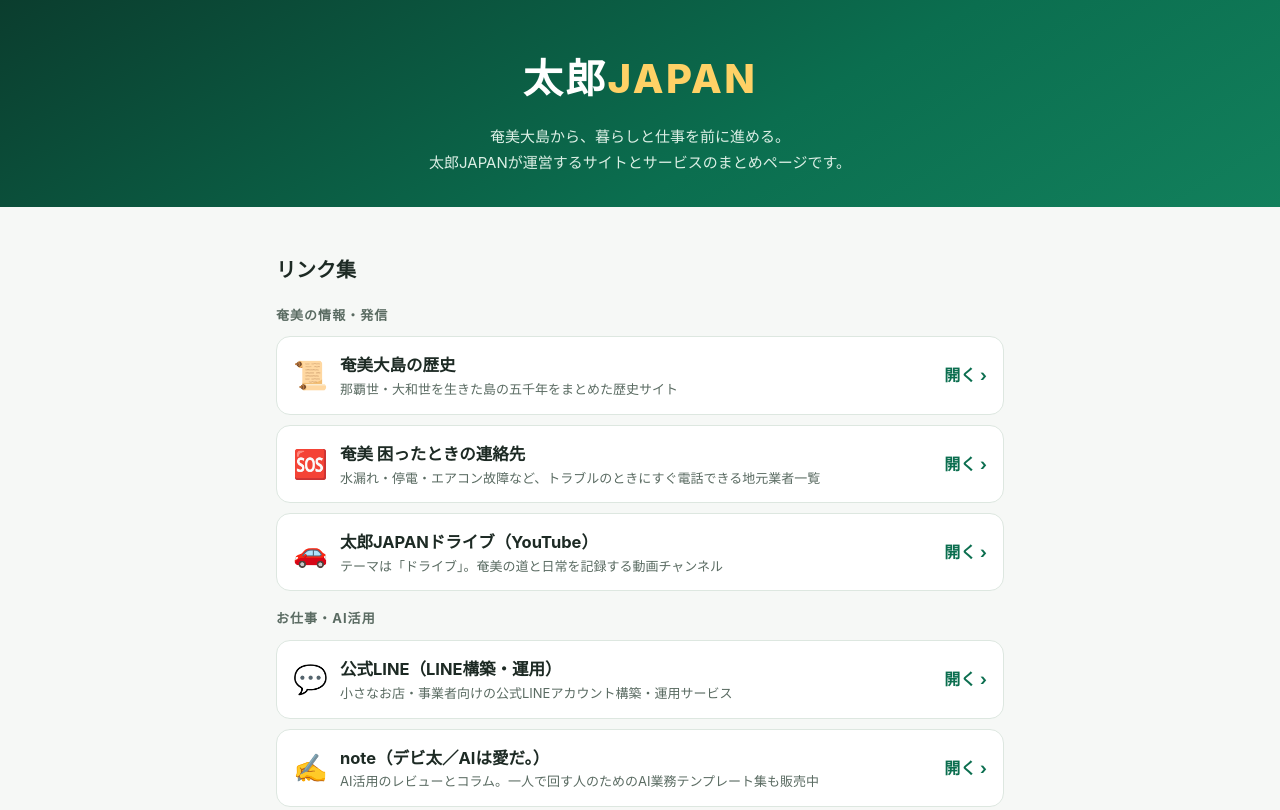
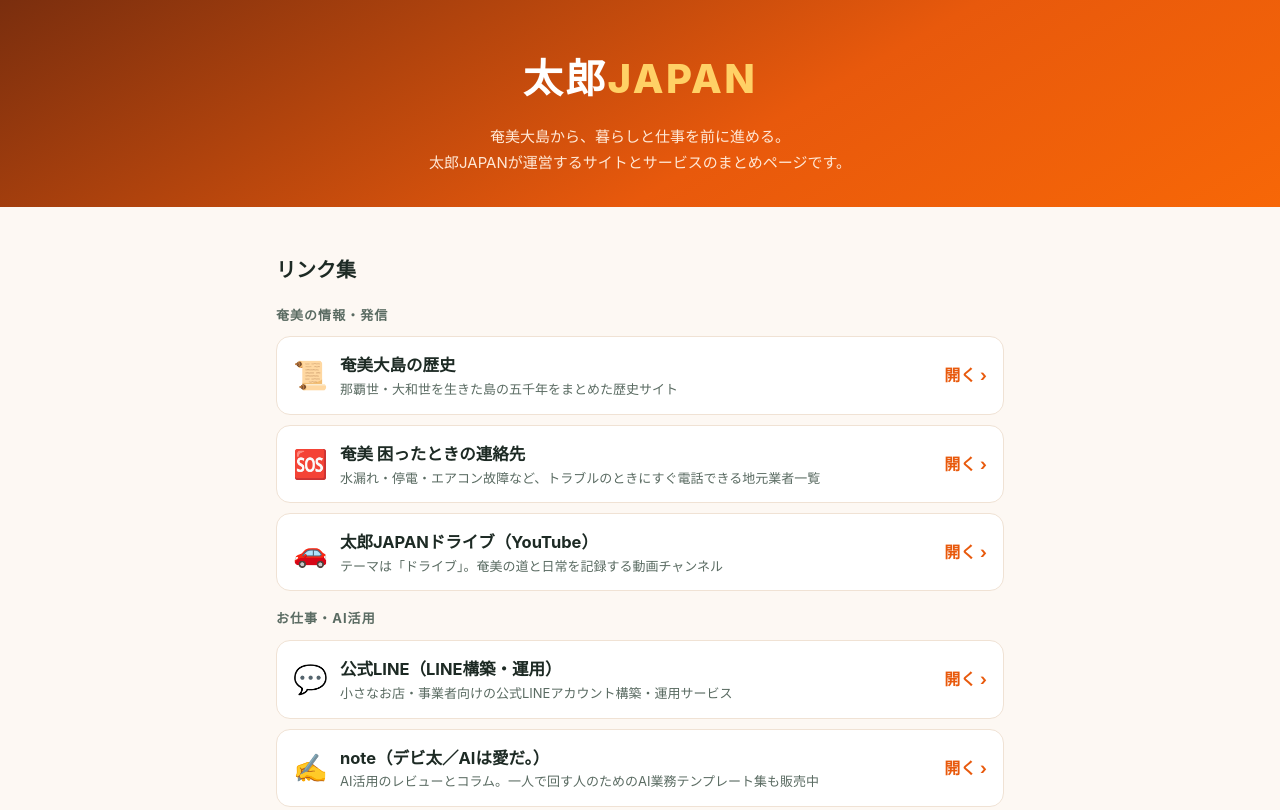
Before and after one commit to ponponkonkon4-rgb/taro-japan, a plain HTML site: page index.html in a window 1280 px wide. Shown: the top 810 px of the page. Drawn offline with Linux system fonts and the light colour scheme.

Commit message:
テーマカラーをオレンジに変更

```diff
--- a/index.html
+++ b/index.html
@@ -12,17 +12,17 @@
 <meta property="og:url" content="https://ponponkonkon4-rgb.github.io/taro-japan-Public/">
 <meta property="og:locale" content="ja_JP">
 <style>
-:root{--ink:#1d2a24;--sub:#5a6b62;--line:#dde7e0;--accent:#0b6e4f;--accent2:#b45309;--bg:#f6f8f6}
+:root{--ink:#1d2a24;--sub:#5a6b62;--line:#f0e2d4;--accent:#e8590c;--accent2:#0b6e4f;--bg:#fdf8f3}
 *{box-sizing:border-box}body{margin:0;font-family:-apple-system,"Hiragino Sans","Noto Sans JP",sans-serif;color:var(--ink);background:var(--bg);line-height:1.75}
 a{color:var(--accent)}
-.hero{background:linear-gradient(150deg,#0b3d2e,#0b6e4f 60%,#12805c);color:#fff;padding:44px 20px 30px;text-align:center}
+.hero{background:linear-gradient(150deg,#7a2e0e,#e8590c 60%,#f76707);color:#fff;padding:44px 20px 30px;text-align:center}
 .hero .logo{font-size:40px;font-weight:800;letter-spacing:.06em}
 .hero .logo span{color:#ffd166}
-.hero p{max-width:640px;margin:10px auto 0;color:#dcefe5;font-size:15px}
+.hero p{max-width:640px;margin:10px auto 0;color:#ffe8d6;font-size:15px}
 .wrap{max-width:760px;margin:0 auto;padding:20px 16px 8px}
 h2.sec{font-size:20px;margin:26px 0 10px}
 .linkcard{display:flex;align-items:center;gap:12px;background:#fff;border:1px solid var(--line);border-radius:14px;padding:14px 16px;margin:10px 0;text-decoration:none;color:var(--ink);min-height:64px}
-.linkcard:active{background:#eef5f1}
+.linkcard:active{background:#fff4eb}
 .ic{font-size:28px;line-height:1}
 .ic.big{font-size:34px}
 .lt{flex:1}.lt b{display:block;font-size:16.5px}.lt small{color:var(--sub);font-size:13px;line-height:1.5;display:block}
```
